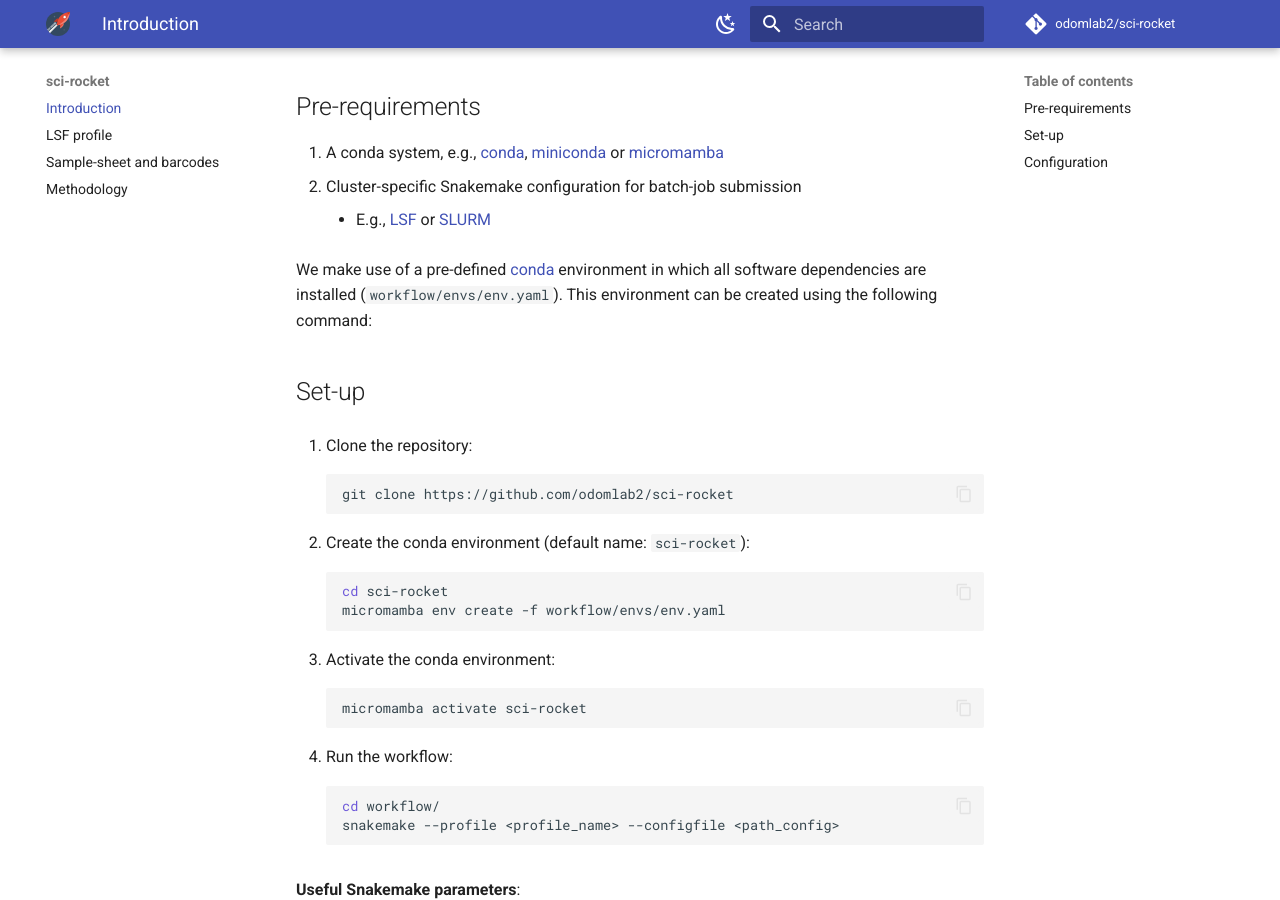
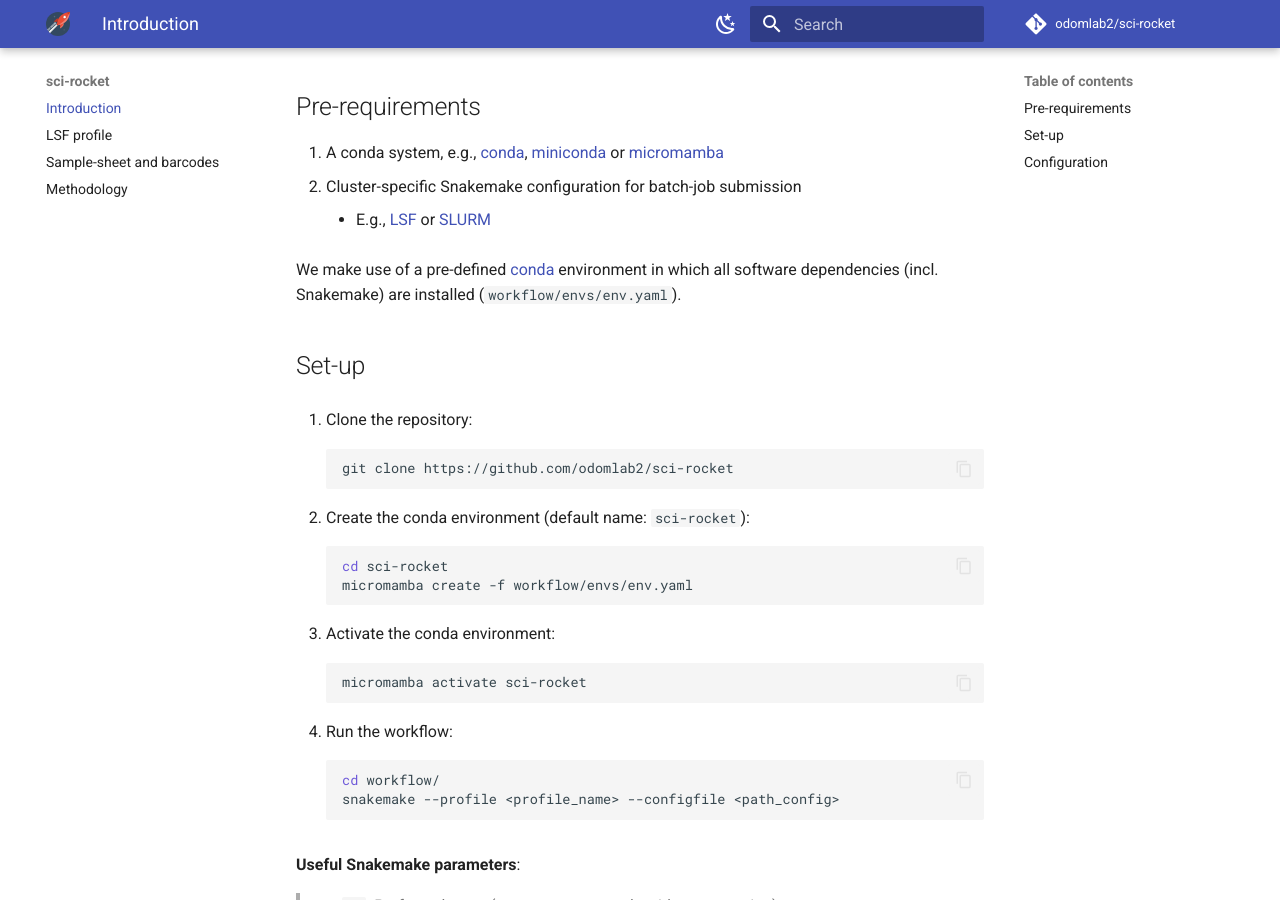
Before and after one commit to odomlab2/sci-rocket, an MkDocs documentation site: the page built from docs/index.md, in a window 1280 px wide and 900 px high, scrolled down 249 px. Built offline with MkDocs 1.6.1 and Material for MkDocs 9.7.7, drawn with Linux system fonts in a browser that asks for light colours; comment, search, counter and statistics services are not loaded.

Commit message:
Typo env

````diff
--- a/docs/index.md
+++ b/docs/index.md
@@ -10,7 +10,7 @@
 2. Cluster-specific Snakemake configuration for batch-job submission
       * E.g., [LSF](https://github.com/Snakemake-Profiles/lsf) or [SLURM](https://github.com/Snakemake-Profiles/slurm)
 
-We make use of a pre-defined [conda](https://docs.conda.io/en/latest/) environment in which all software dependencies are installed (`workflow/envs/env.yaml`). This environment can be created using the following command:
+We make use of a pre-defined [conda](https://docs.conda.io/en/latest/) environment in which all software dependencies (incl. Snakemake) are installed (`workflow/envs/env.yaml`).
 
 ## Set-up
 
@@ -24,7 +24,7 @@
 
       ```bash
       cd sci-rocket
-      micromamba env create -f workflow/envs/env.yaml
+      micromamba create -f workflow/envs/env.yaml
       ```
 
 3. Activate the conda environment:
````
